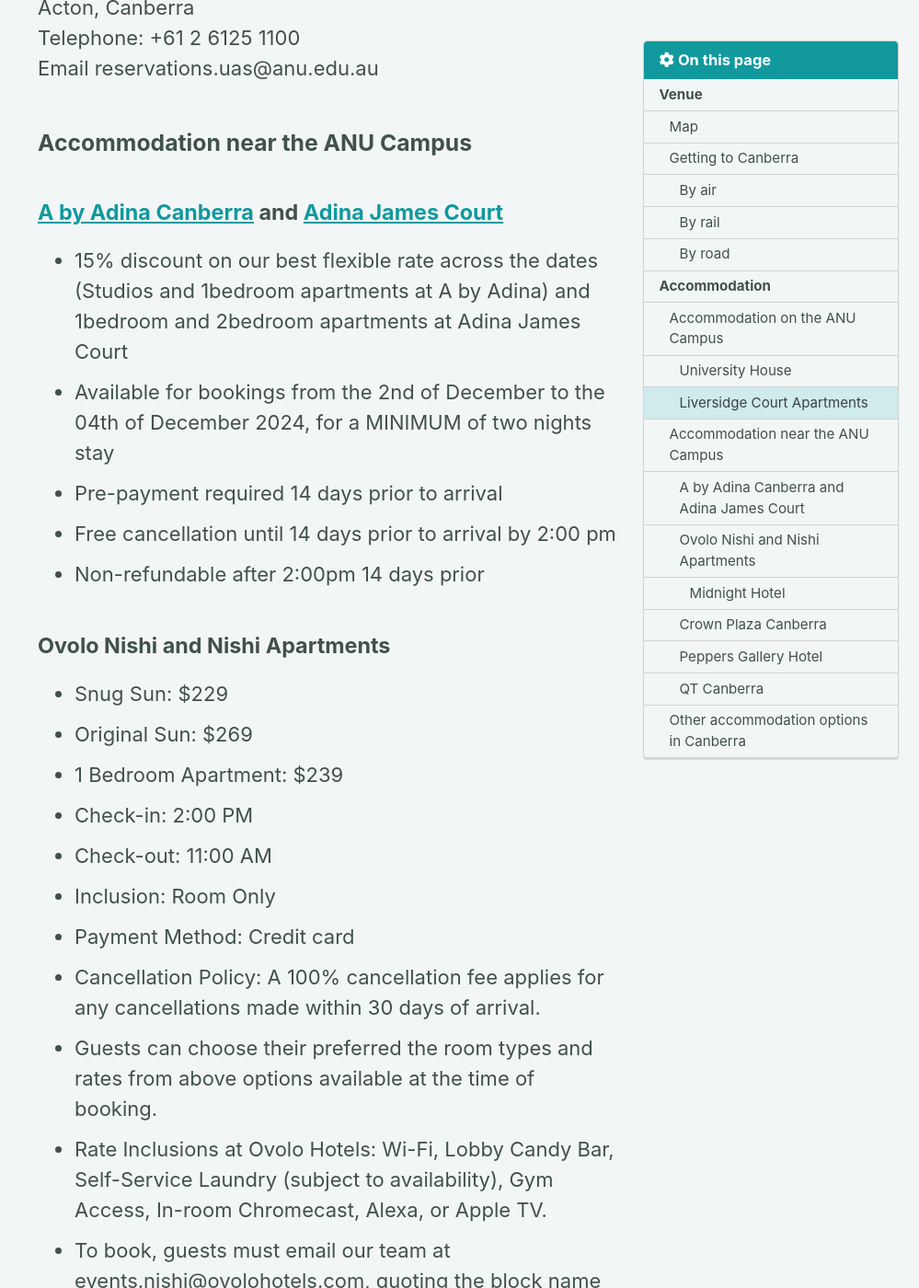
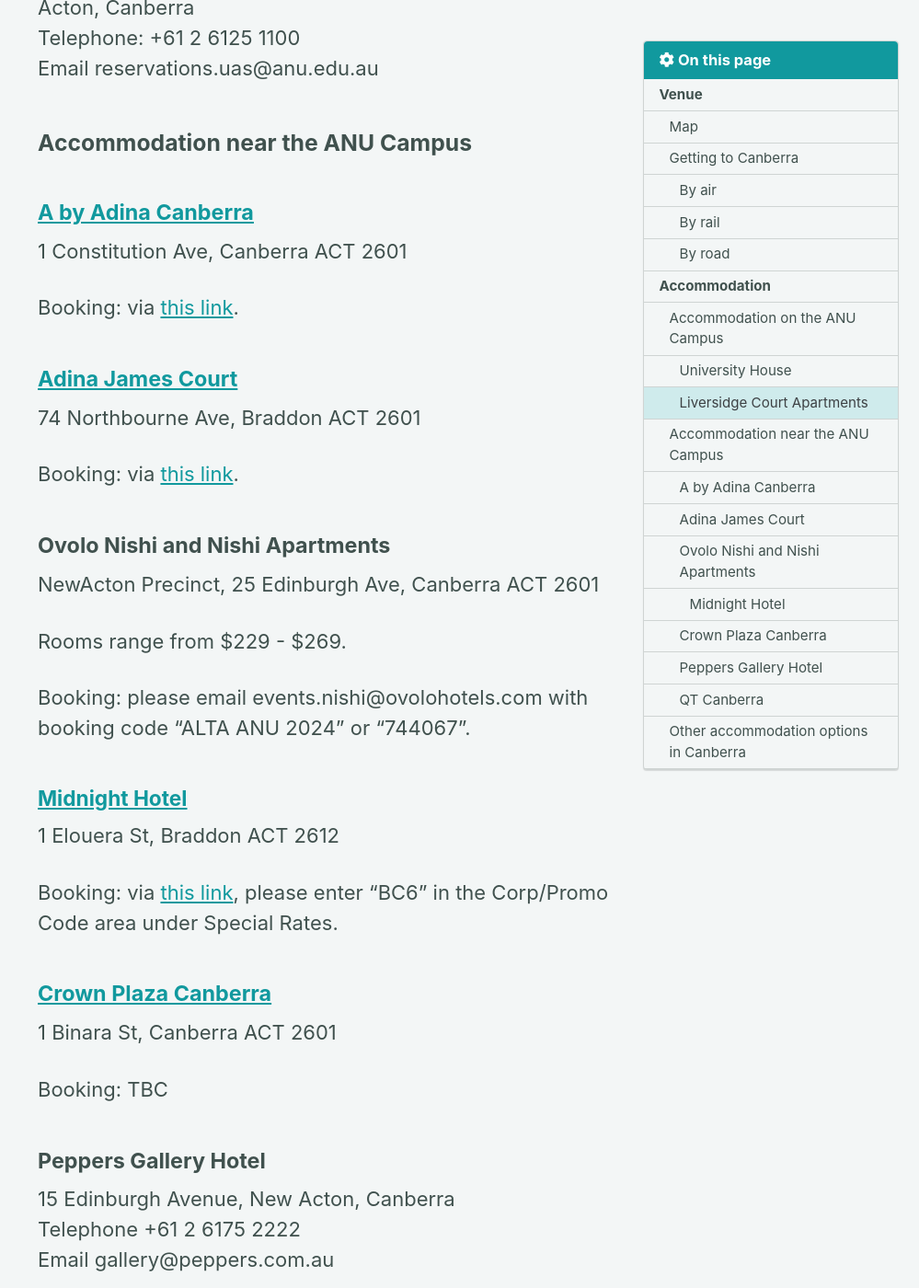
Before and after one commit to jkkummerfeld/alta2025, a Jekyll site: the page built from _pages/venue.md, in a window 1280 px wide and 1400 px high, scrolled down 2542 px. Shown: the whole window at 92% size, without its empty margins (281-1280 px from the left). Built offline with Jekyll 4.4.1, drawn with Linux system fonts in a browser that asks for light colours; cached includes are drawn as plain includes; some of the changed text lies outside the part shown.

Commit message:
Update accommodation

```diff
--- a/_pages/venue.md
+++ b/_pages/venue.md
@@ -52,33 +52,32 @@ Email reservations.uas@anu.edu.au
 
 ### Accommodation near the ANU Campus
 
-#### [A by Adina Canberra](https://reservations.tfehotels.com/?adult=1&arrive=2024-12-02&chain=14687&child=0&config=CORPNP_SBE&configcode=CORPNP_SBE&currency=AUD&depart=2024-12-04&hotel=31228&level=hotel&locale=en-US&productcurrency=AUD&promo=ALTAWORKSHOP1224&rooms=1&theme=ABASBE&themecode=ABASBE) and [Adina James Court](https://reservations.tfehotels.com/?adult=1&arrive=2024-12-02&chain=14687&child=0&config=CORPNP_SBE&configcode=CORPNP_SBE&currency=AUD&depart=2024-12-04&hotel=58450&level=hotel&locale=en-US&productcurrency=AUD&promo=ALTAWORKSHOP1224&rooms=1&theme=ADISBE&themecode=ADISBE)
-- 15% discount on our best flexible rate across the dates (Studios and 1bedroom apartments at A by Adina) and 1bedroom and 2bedroom apartments at Adina James Court
-- Available for bookings from the 2nd of December to the 04th of December 2024, for a MINIMUM of two nights stay
-- Pre-payment required 14 days prior to arrival
-- Free cancellation until 14 days prior to arrival by 2:00 pm
-- Non-refundable after 2:00pm 14 days prior
+#### [A by Adina Canberra](https://reservations.tfehotels.com/?adult=1&arrive=2024-12-02&chain=14687&child=0&config=CORPNP_SBE&configcode=CORPNP_SBE&currency=AUD&depart=2024-12-04&hotel=31228&level=hotel&locale=en-US&productcurrency=AUD&promo=ALTAWORKSHOP1224&rooms=1&theme=ABASBE&themecode=ABASBE)
+1 Constitution Ave, Canberra ACT 2601
+
+Booking: via [this link](https://reservations.tfehotels.com/?adult=1&arrive=2024-12-02&chain=14687&child=0&config=CORPNP_SBE&configcode=CORPNP_SBE&currency=AUD&depart=2024-12-04&hotel=31228&level=hotel&locale=en-US&productcurrency=AUD&promo=ALTAWORKSHOP1224&rooms=1&theme=ABASBE&themecode=ABASBE).
+
+#### [Adina James Court](https://reservations.tfehotels.com/?adult=1&arrive=2024-12-02&chain=14687&child=0&config=CORPNP_SBE&configcode=CORPNP_SBE&currency=AUD&depart=2024-12-04&hotel=58450&level=hotel&locale=en-US&productcurrency=AUD&promo=ALTAWORKSHOP1224&rooms=1&theme=ADISBE&themecode=ADISBE)
+74 Northbourne Ave, Braddon ACT 2601
+
+Booking: via [this link](https://reservations.tfehotels.com/?adult=1&arrive=2024-12-02&chain=14687&child=0&config=CORPNP_SBE&configcode=CORPNP_SBE&currency=AUD&depart=2024-12-04&hotel=58450&level=hotel&locale=en-US&productcurrency=AUD&promo=ALTAWORKSHOP1224&rooms=1&theme=ADISBE&themecode=ADISBE).
 
 #### Ovolo Nishi and Nishi Apartments
-- Snug Sun: $229
-- Original Sun: $269
-- 1 Bedroom Apartment: $239
-- Check-in: 2:00 PM
-- Check-out: 11:00 AM
-- Inclusion: Room Only
-- Payment Method: Credit card
-- Cancellation Policy: A 100% cancellation fee applies for any cancellations made within 30 days of arrival.
-- Guests can choose their preferred the room types and rates from above options available at the time of booking.
-- Rate Inclusions at Ovolo Hotels: Wi-Fi, Lobby Candy Bar, Self-Service Laundry (subject to availability), Gym Access, In-room Chromecast, Alexa, or Apple TV.
-- To book, guests must email our team at events.nishi@ovolohotels.com, quoting the block name "ALTA ANU 2024" or block code "744067".
+NewActon Precinct, 25 Edinburgh Ave, Canberra ACT 2601
 
-##### Midnight Hotel
-- $276.00 includes breakfast, a complimentary mini bar, and access to our 24-metre heated indoor lap pool and sauna.
-- [Booking link](https://www.marriott.com/en-us/hotels/cbrak-midnight-hotel-autograph-collection/overview/), and enter the code "BC6" in the Corp/Promo Code area under Special Rates.
+Rooms range from $229 - $269.
 
+Booking: please email events.nishi@ovolohotels.com with booking code “ALTA ANU 2024” or “744067”.
 
-#### Crown Plaza Canberra
-- Booking link: TBC
+##### [Midnight Hotel](https://www.marriott.com/en-us/hotels/cbrak-midnight-hotel-autograph-collection/overview/)
+1 Elouera St, Braddon ACT 2612
+
+Booking: via [this link](https://www.marriott.com/en-us/hotels/cbrak-midnight-hotel-autograph-collection/overview/), please enter "BC6” in the Corp/Promo Code area under Special Rates.
+
+#### [Crown Plaza Canberra](https://canberra.crowneplaza.com/)
+1 Binara St, Canberra ACT 2601
+
+Booking: TBC
 
 #### Peppers Gallery Hotel
 
```
